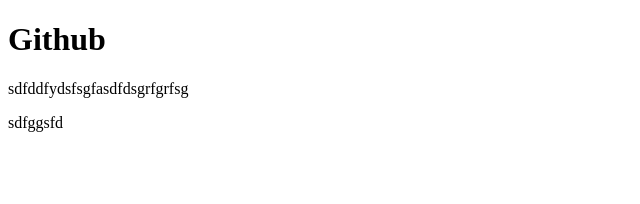
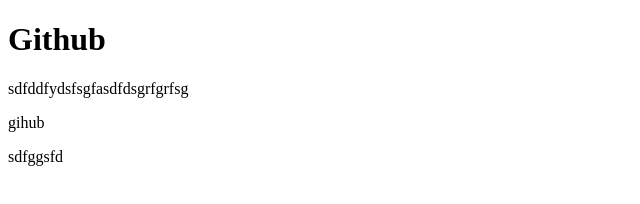
Before and after one commit to HiI-BLNET/blnet, a plain HTML site: page index.html in a window 1280 px wide. Shown: the whole page, without its empty margins (0-640 px from the left). Drawn offline with Linux system fonts and the light colour scheme.

Commit message:
gihub
gihub

```diff
--- a/index.html
+++ b/index.html
@@ -9,6 +9,7 @@
 <body>
     <h1>Github</h1>
     <p>sdfddfydsfsgfasdfdsgrfgrfsg</p>
+    <p>gihub</p>
     sdfggsfd
 </body>
 </html>
```
